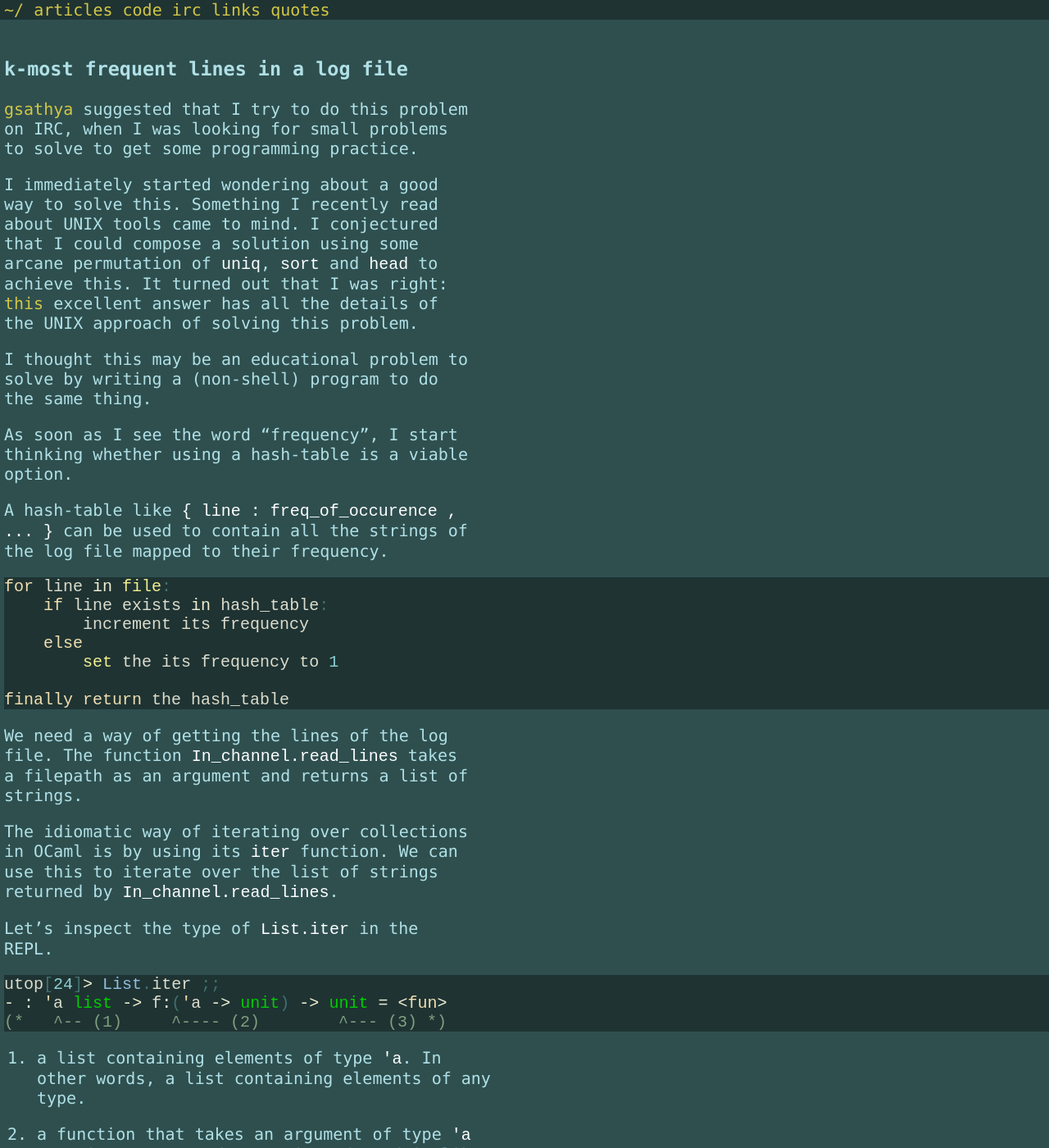
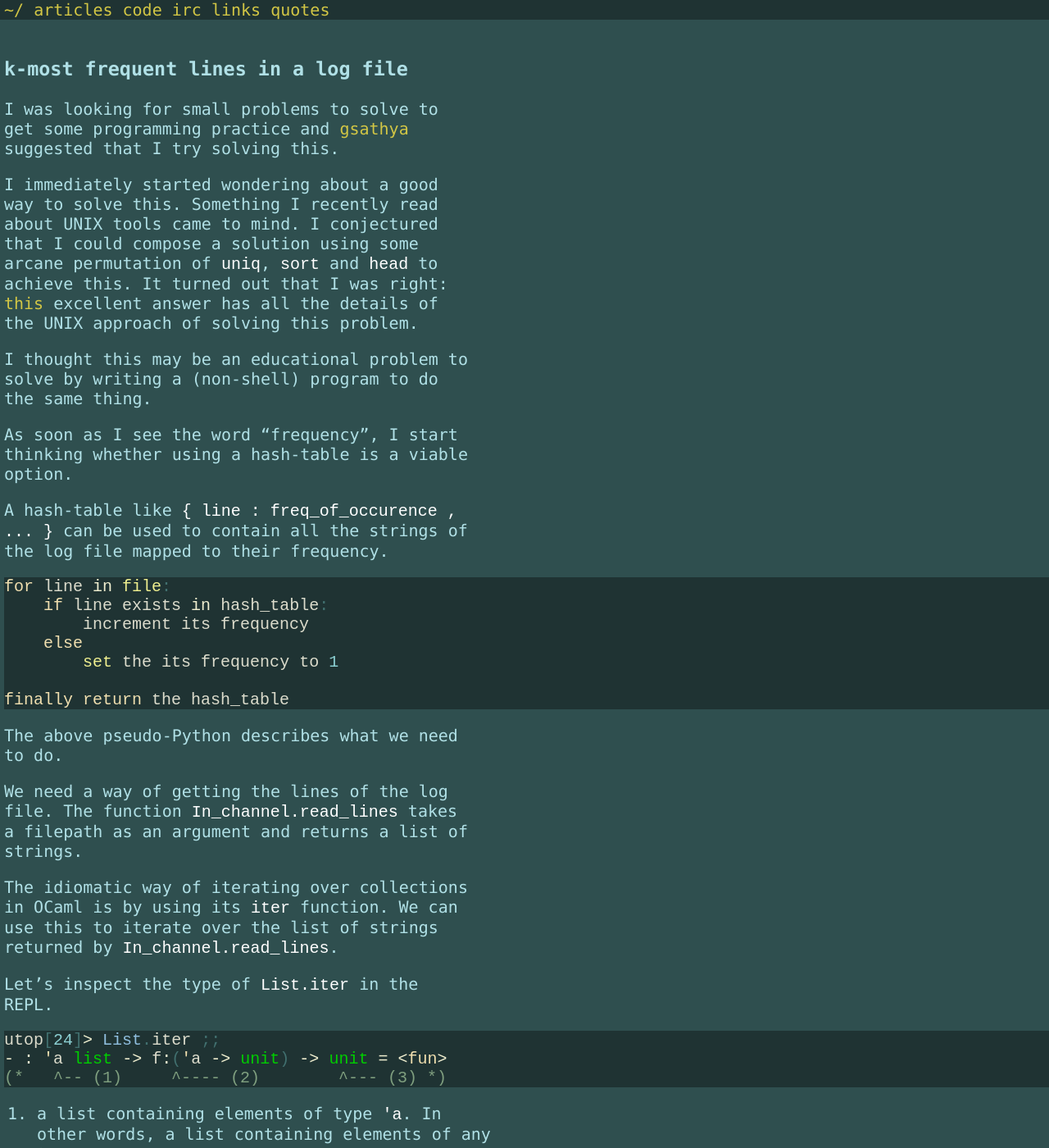
Before and after one commit to codesurfers/codesurfers.github.io, a Jekyll site: the page built from _posts/2014-07-07-k-most-frequent-lines-in-a-log-file.md, in a window 1280 px wide and 1400 px high. Shown: the whole window at 82% size. Built offline with Jekyll 4.4.1, drawn with Linux system fonts in a browser that asks for light colours; Markdown is read by kramdown in place of the engine named in the settings; some of the changed text lies outside the part shown.

Commit message:
Minor cleanups

````diff
--- a/_posts/2014-07-07-k-most-frequent-lines-in-a-log-file.md
+++ b/_posts/2014-07-07-k-most-frequent-lines-in-a-log-file.md
@@ -6,9 +6,9 @@ date:   2014-07-07
 categories:
 ---
 
-[gsathya](http://gsathya.in/) suggested that I try to do this problem
-on IRC, when I was looking for small problems to solve to get some
-programming practice.
+I was looking for small problems to solve to get some programming
+practice and [gsathya](http://gsathya.in/) suggested that I try
+solving this.
 
 I immediately started wondering about a good way to solve
 this. Something I recently read about UNIX tools came to mind. I
@@ -37,6 +37,8 @@ for line in file:
 
 finally return the hash_table
 ```
+
+The above pseudo-Python describes what we need to do.
 
 We need a way of getting the lines of the log file. The function
 `In_channel.read_lines` takes a filepath as an argument and returns a
@@ -79,7 +81,7 @@ what happens when we give it a list as an argument. This function
 normally expects a `List` and a function as an argument, but we're
 only giving it one.
 
-Supplying a function that takes n arguments with a different number of
+Supplying a function that takes `n` arguments with a different number of
 arguments is usually an error in other languages. Let's see how OCaml
 behaves:
 
````
